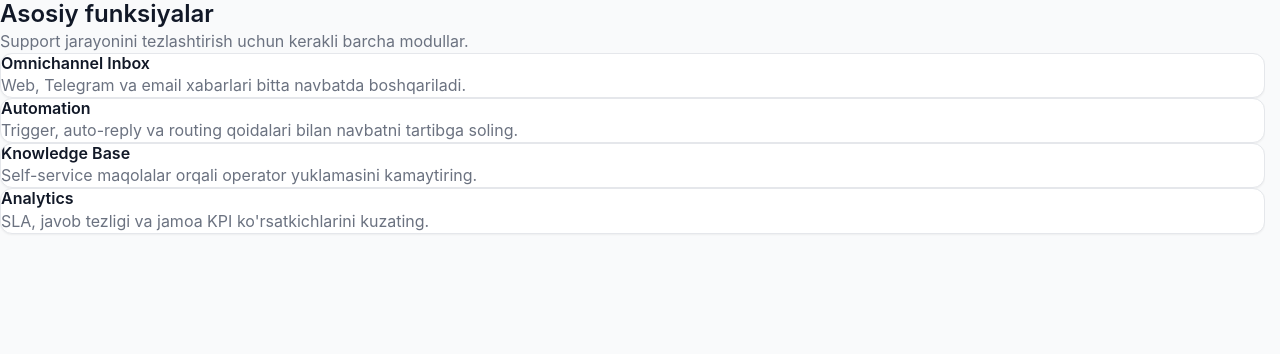
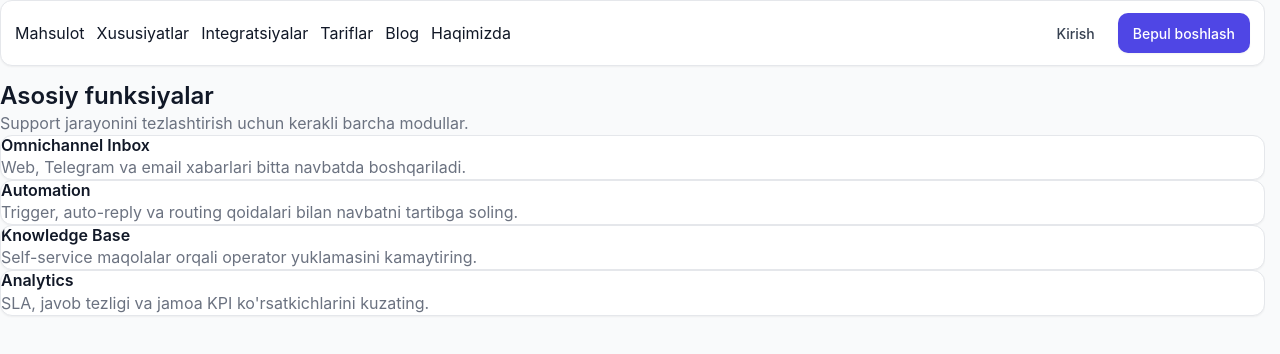
Before and after one commit to yakubjanov004/onlinechat-text, a website: page html/01-landing/03-features.html in a window 1280 px wide. Drawn offline with Linux system fonts and the light colour scheme.

Commit message:
v3: add consistent public navbar across landing pages

```diff
--- a/html/01-landing/03-features.html
+++ b/html/01-landing/03-features.html
@@ -8,6 +8,20 @@
   </head>
   <body class="public-page">
     <main class="public-page">
+      <nav class="card" style="margin-bottom:16px;padding:12px 14px;display:flex;justify-content:space-between;gap:10px;align-items:center;flex-wrap:wrap">
+  <div style="display:flex;gap:12px;flex-wrap:wrap">
+    <a href="./01-landing.html">Mahsulot</a>
+    <a href="./03-features.html">Xususiyatlar</a>
+    <a href="./04-integrations.html">Integratsiyalar</a>
+    <a href="./02-pricing.html">Tariflar</a>
+    <a href="./06-blog-list.html">Blog</a>
+    <a href="./05-about.html">Haqimizda</a>
+  </div>
+  <div style="display:flex;gap:8px;align-items:center">
+    <a class="btn btn-ghost" href="../02-auth/01-login.html">Kirish</a>
+    <a class="btn btn-primary" href="../02-auth/02-register.html">Bepul boshlash</a>
+  </div>
+</nav>
       <div class="public-shell">
         <div class="public-content">
           <h1>Asosiy funksiyalar</h1>
```
Also changed, not shown: html/01-landing/04-integrations.html (+14 -0 lines), html/01-landing/05-about.html (+14 -0 lines), html/01-landing/06-blog-list.html (+14 -0 lines), html/01-landing/07-blog-post.html (+14 -0 lines), html/01-landing/08-comparison.html (+14 -0 lines).
